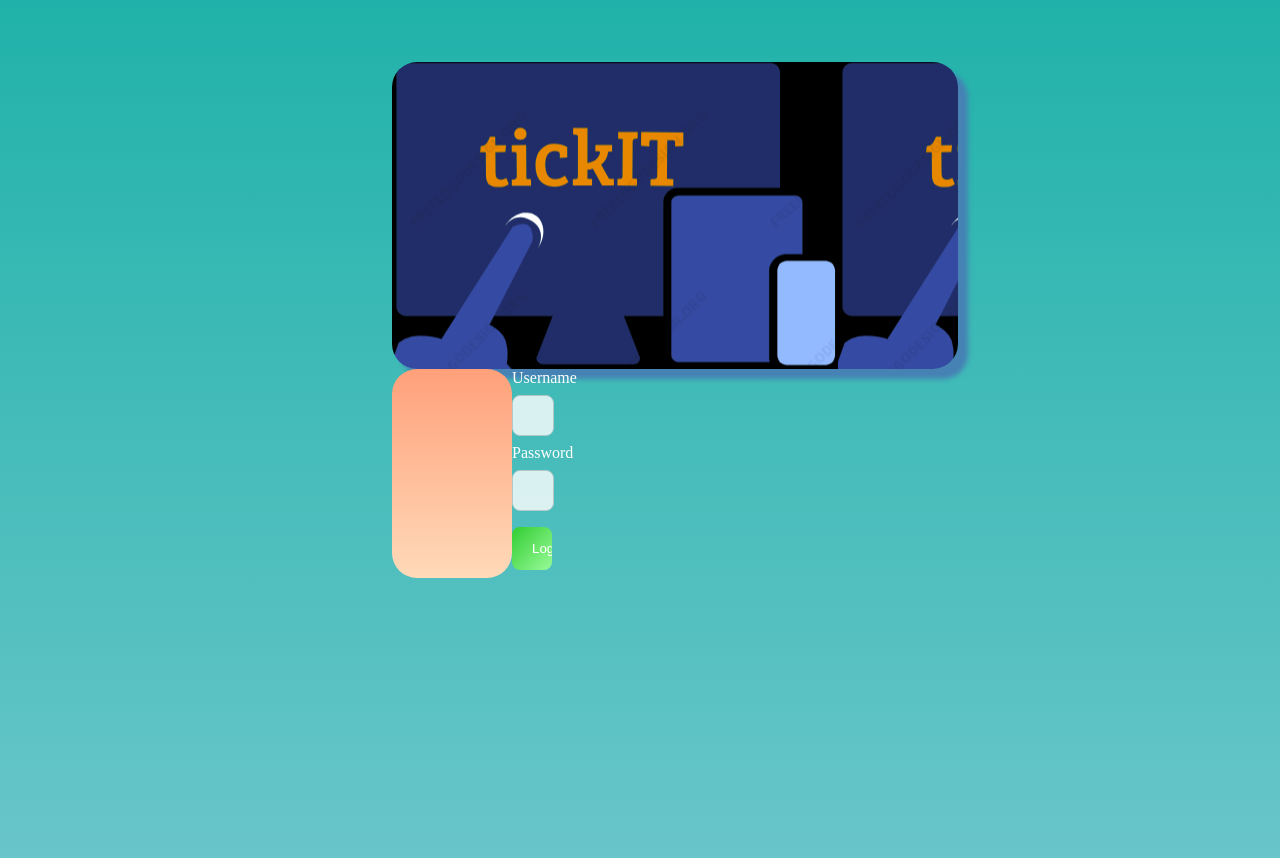
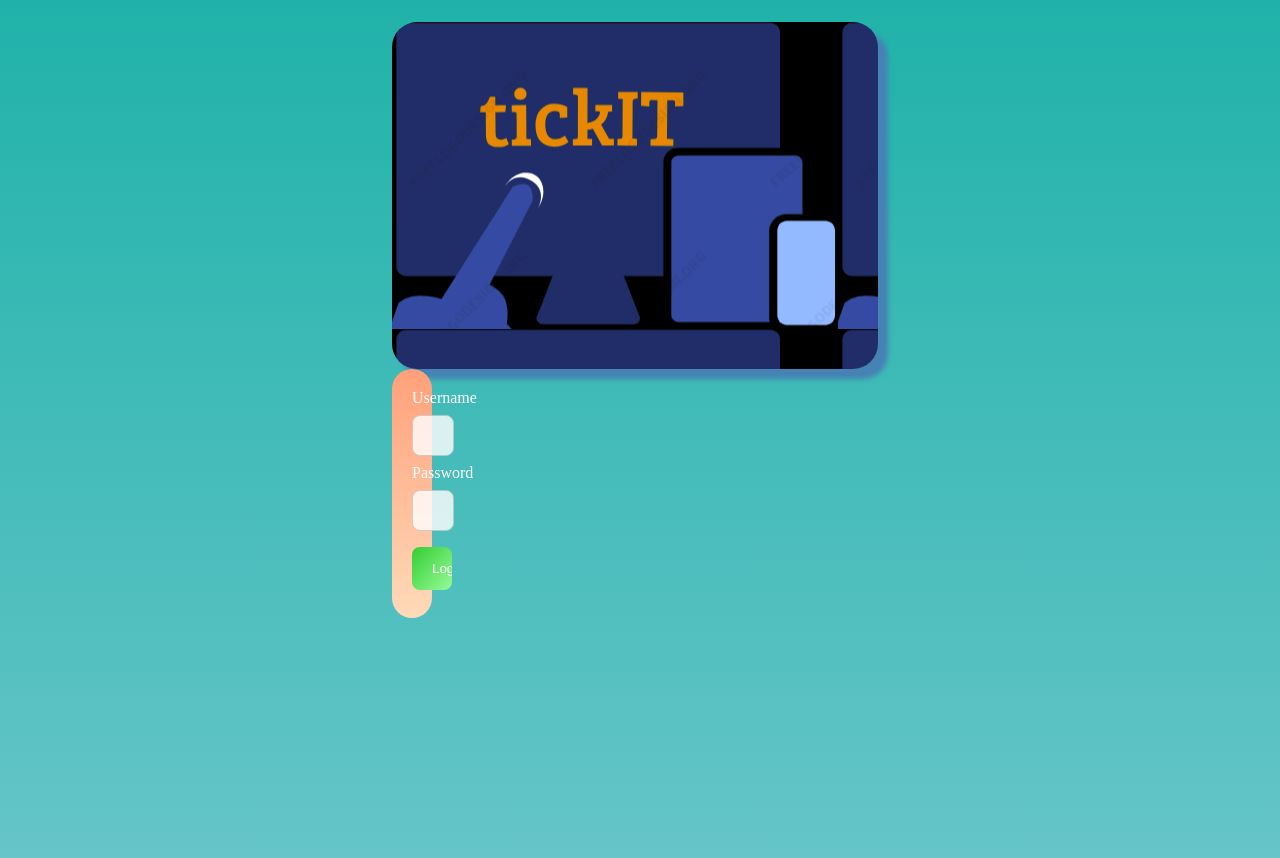
Before and after one commit to capstone-commerce/tickIT, a PHP site: page /login.php in a window 1280 px wide. Shown: the top 858 px of the page. Run offline with PHP 8.4, Linux system fonts and the light colour scheme.

Commit message:
Update login.css

```diff
--- a/src/static/css/login.css
+++ b/src/static/css/login.css
@@ -54,5 +54,5 @@
 div{
 	border-radius: 25px;
 	background-image: linear-gradient(lightsalmon, peachpuff);
-	padding-left: 120px;
+	padding: 20px;
 }
```
